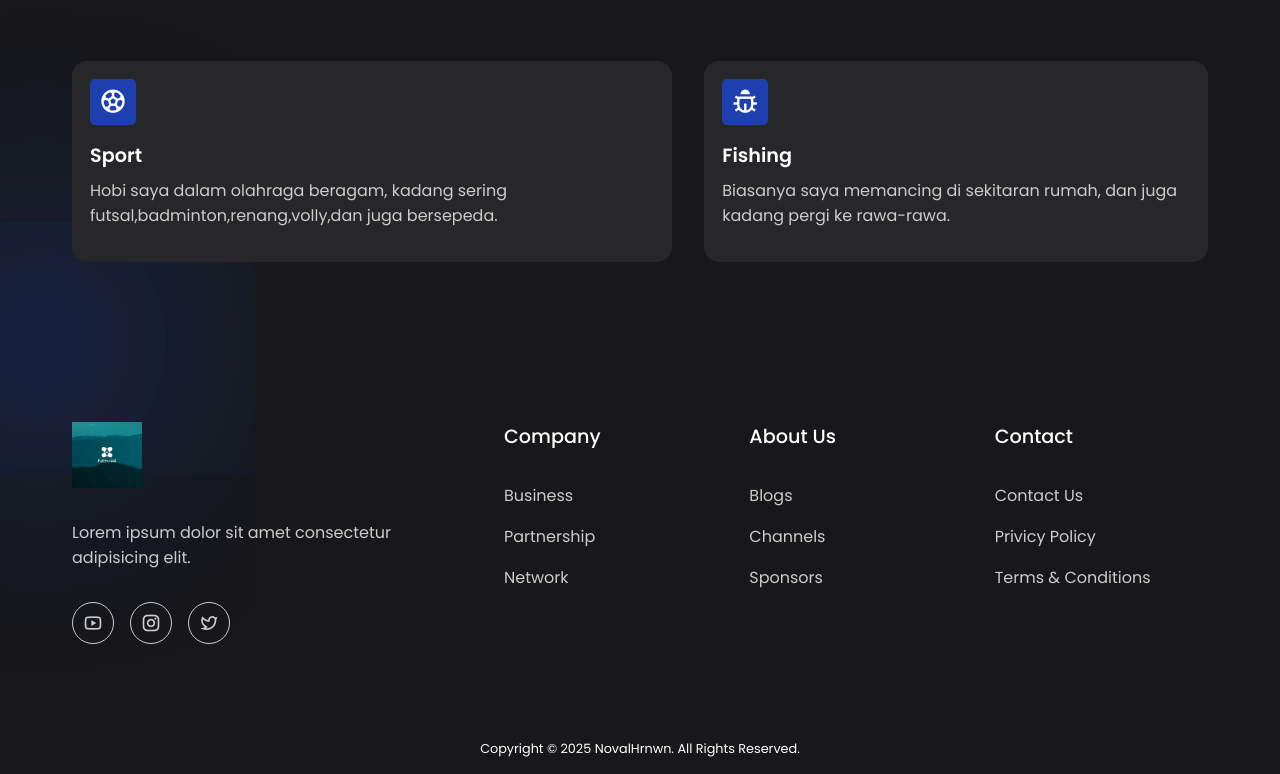
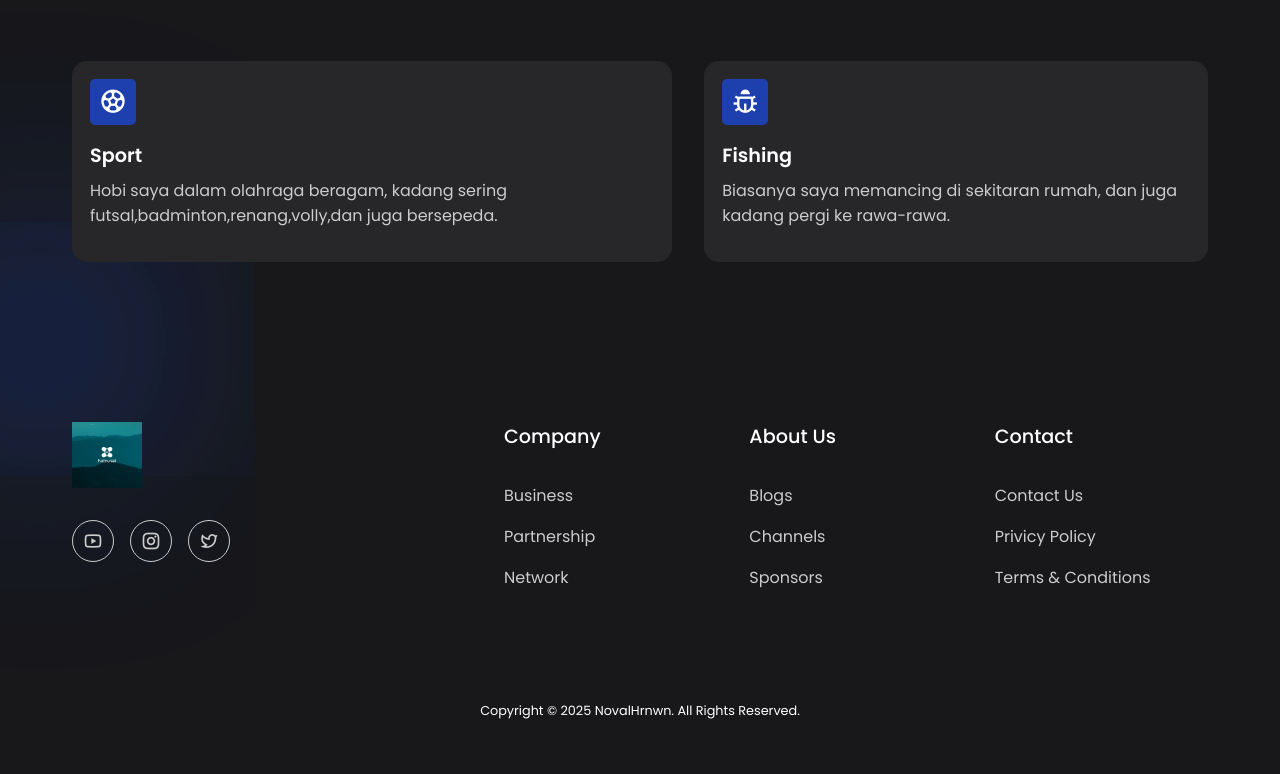
Before and after one commit to NovalHrnwn/Webporto, a plain HTML site: page index.html in a window 1280 px wide. Shown: the part 795-1569 px from the top of the page. After the commit the page ends 1531 px from the top, so only its background shows below. Drawn offline with nearby package versions, Linux system fonts and the light colour scheme; a script that the page names is missing; files whose address does not match are found by name.

Commit message:
Update index.html

```diff
--- a/index.html
+++ b/index.html
@@ -69,9 +69,6 @@
             <div class="logo">
                 <img src="images/logo.png">
             </div>
-            <p>
-                Lorem ipsum dolor sit amet consectetur adipisicing elit.
-            </p>
             <div class="socials">
                 <a href="#"><i class="ri-youtube-line"></i></a>
                 <a href="#"><i class="ri-instagram-line"></i></a>
```
